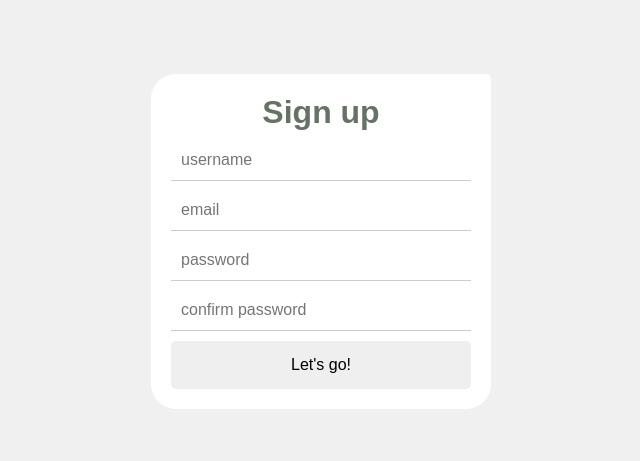
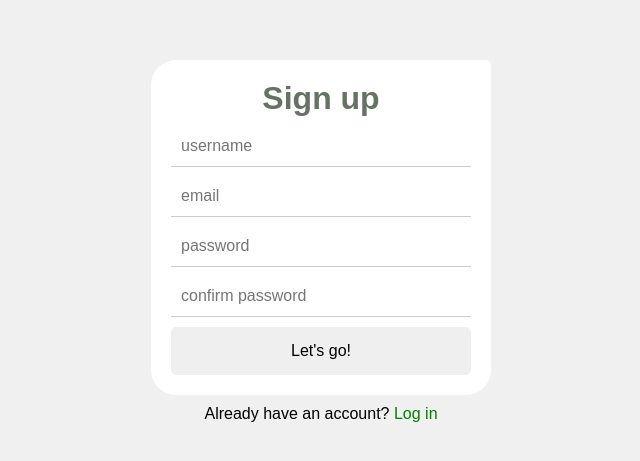
Before and after one commit to Torrex1/blog, a Vue app: page /registration in a window 1280 px wide. Shown: the part 159-620 px from the top of the page, without its empty margins (319-959 px from the left). Built offline with nearby package versions, Linux system fonts and the light colour scheme.

Commit message:
upd register form

```diff
--- a/src/components/RegistrationForm.vue
+++ b/src/components/RegistrationForm.vue
@@ -8,7 +8,9 @@
             <input type="password" placeholder="password">
             <input type="password" placeholder="confirm password">
             <button type="submit">Let's go!</button>
+
         </form>
+        <p>Already have an account? <RouterLink to="/"><span style="color: green;">Log in</span></RouterLink></p>
     </div>
 
 </template>
@@ -16,6 +18,8 @@
 <style scoped>
 .form-wrapper {
     display: flex;
+    flex-direction: column;
+    gap: 10px;
     justify-content: center;
     align-items: center;
     height: 100vh;
```
